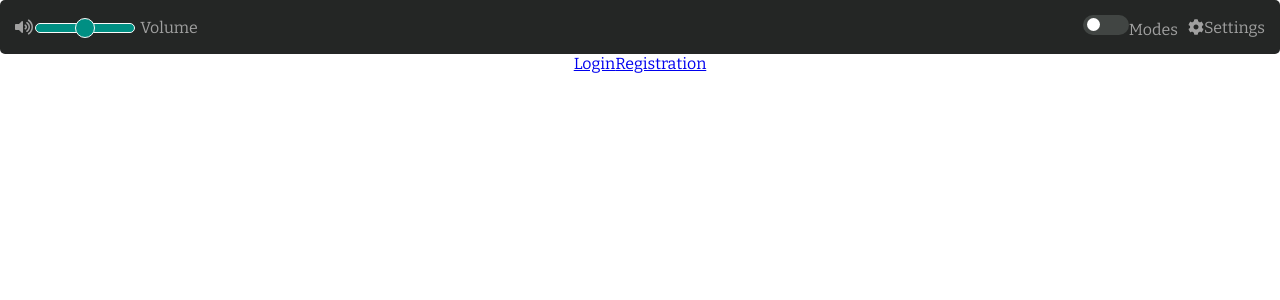
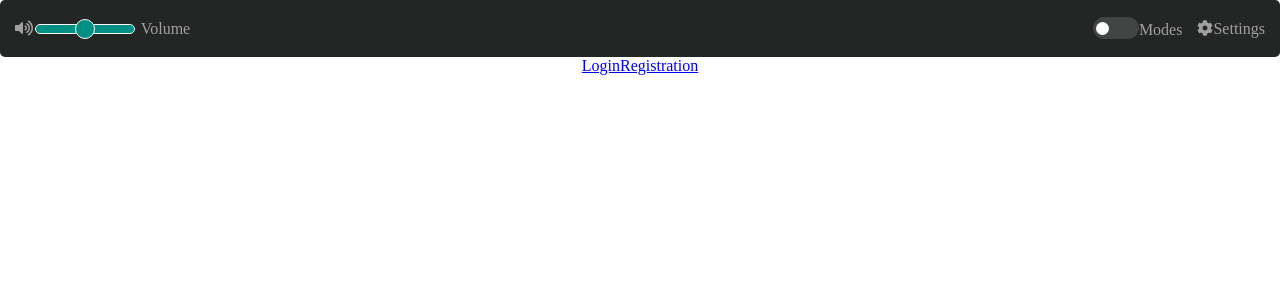
Before and after one commit to lv-411-nodejs/TheBestEqualizer, a React app: page / in a window 1280 px wide. Shown: the top 300 px of the page. Built offline with nearby package versions, Linux system fonts and the light colour scheme.

Commit message:
+css comb for my css

```diff
--- a/src/client/components/AdditionalConfigs/AdditionalConfigs.css
+++ b/src/client/components/AdditionalConfigs/AdditionalConfigs.css
@@ -1,155 +1,166 @@
-@import url('https://fonts.googleapis.com/css?family=Bitter&display=swap');
 
-html, body {
-  font-family: 'Bitter', serif;
+body, html {
+  font-family: Bitter, serif;
 }
 
-.flex{
-  display:flex;
+.flex {
+  display: flex;
 }
 
-.additionalSettings-container{
-  align-items: center;
+.additionalSettings-container {
   padding: 15px;
+  color: #a0a0a0;
+    -webkit-border-radius: 5px;
+      -moz-border-radius: 5px;
           border-radius: 5px;
   background-color: #242625;
-  color: #A0A0A0;
-  -webkit-border-radius: 5px;
-  -moz-border-radius: 5px;
+  align-items: center;
       -ms-border-radius: 5px;
         -o-border-radius: 5px;
 }
 
-.volumeElement{
+.volumeElement {
   margin-right: auto;
 }
-.modesElement{
-  margin-right: 10px;
+
+.modesElement {
+  line-height: 24px;
+  margin-right: 15px;
 }
-.additionalSettings-container > div:hover{
-  transition: .7s;
-  color: #CACACA;
+
+.additionalSettings-container > div:hover {
     -webkit-transition: .7s;
       -moz-transition: .7s;
       -ms-transition: .7s;
       -o-transition: .7s;
+          transition: .7s;
+  color: #cacaca;
 }
 
-input[type="range"] {
+input[type=range] {
   position: relative;
   display: inline-block;
   width: auto;
+  width: 100px;
+  background: 0 0;
   -webkit-appearance: none;
-  background: transparent;
-  width: 100px;
-}
-input[type="range"]:focus {
-  outline: none;
-}
-input[type="range"]::-ms-track {
-  width: 100px;
-  background: transparent;
-  border-color: transparent;
-  color: transparent;
-}
-input[type="range"]::-webkit-slider-thumb {
-  -webkit-appearance: none;
-  margin-top: -6px;
-
 }
 
-input[type="range"]::-webkit-slider-runnable-track {
-  background: #008F83;
-  border: 1px solid #FAFAFA;
-  border-radius: 15px;
+input[type=range]:focus {
+  outline: 0;
+}
+
+input[type=range]::-ms-track {
+  width: 100px;
+  color: transparent;
+  border-color: transparent;
+  background: 0 0;
+}
+
+input[type=range]::-webkit-slider-thumb {
+  margin-top: -6px;
+  -webkit-appearance: none;
+}
+
+input[type=range]::-webkit-slider-runnable-track {
   height: 10px;
+  border: 1px solid #fafafa;
   -webkit-border-radius: 15px;
     -moz-border-radius: 15px;
+        border-radius: 15px;
+  background: #008f83;
       -ms-border-radius: 15px;
       -o-border-radius: 15px;
 }
 
-input[type="range"]::-webkit-slider-thumb {
+input[type=range]::-webkit-slider-thumb {
   position: relative;
   width: 20px;
   height: 20px;
-  background: #008F83;
-  border: 1px solid #FAFAFA;
-  border-radius: 50%;
-  transition: background 0.2s;
-  -webkit-transition: background 0.2s;
-  -moz-transition: background 0.2s;
-  -ms-transition: background 0.2s;
-  -o-transition: background 0.2s;
+  -webkit-transition: background .2s;
+    -moz-transition: background .2s;
+    -ms-transition: background .2s;
+      -o-transition: background .2s;
+        transition: background .2s;
+  border: 1px solid #fafafa;
     -webkit-border-radius: 50%;
       -moz-border-radius: 50%;
+        border-radius: 50%;
+  background: #008f83;
     -ms-border-radius: 50%;
      -o-border-radius: 50%;
 }
 
-input[type="range"]:active::-webkit-slider-thumb {
-  background: #F4EED4;
+input[type=range]:active::-webkit-slider-thumb {
+    background: #f4eed4;
 }
 
-
 .switch {
-  align-self: center;
   position: relative;
   display: inline-block;
   width: 46px;
   height: 20px;
+    align-self: center;
 }
 
-.switch input {
+.switch input{
   display: none;
 }
+
 .switch input:checked + .slider {
   background-color: #eee;
 }
+
 .switch input:checked + .slider:before {
   -webkit-transform: translateX(26px);
-  transform: translateX(26px);
-  background: #008F83;
       -moz-transform: translateX(26px);
       -ms-transform: translateX(26px);
         -o-transform: translateX(26px);
+          transform: translateX(26px);
+    background: #008f83;
 }
 
 .slider {
   position: absolute;
-  cursor: pointer;
   top: 0;
-  left: 0;
   right: 0;
   bottom: 0;
-  background-color: #414543;
-  transition: .4s;
-  border-radius: 34px;
-  -webkit-border-radius: 34px;
-  -moz-border-radius: 34px;
-  -ms-border-radius: 34px;
-  -o-border-radius: 34px;
+  left: 0;
+  display: table-cell;
+  height: 20px;
+  margin-top: 2px;
+  cursor: pointer;
   -webkit-transition: .4s;
       -moz-transition: .4s;
       -ms-transition: .4s;
         -o-transition: .4s;
+          transition: .4s;
+  vertical-align: middle;
+  border: 1px solid #444;
+  -webkit-border-radius: 34px;
+      -moz-border-radius: 34px;
+          border-radius: 34px;
+  background-color: #414543;
+      -ms-border-radius: 34px;
+        -o-border-radius: 34px;
 }
+
 .slider:before {
   position: absolute;
-  content: "";
+    bottom: 3px;
+    left: 2px;
+    width: 13px;
     height: 13px;
-  width: 13px;
-  left: 4px;
-  bottom: 4px;
-  transition: .4s;
-  border-radius: 50%;
-  background-color: white;
+    content: '';
     -webkit-transition: .4s;
        -moz-transition: .4s;
         -ms-transition: .4s;
          -o-transition: .4s;
+            transition: .4s;
     -webkit-border-radius: 50%;
        -moz-border-radius: 50%;
+            border-radius: 50%;
+    background-color: #fff;
         -ms-border-radius: 50%;
          -o-border-radius: 50%;
 }
--- a/src/client/components/AdditionalConfigs/AdditionalConfigs.js
+++ b/src/client/components/AdditionalConfigs/AdditionalConfigs.js
@@ -22,10 +22,10 @@ class AdditionalConfigs extends Component {
           </label>
           Modes
         </div>
-        <div>
+        <di className='settings'>
           { cogIcon }
           Settings
-        </div>
+        </di>
       </section>
     )
   }
```
Lines whose indentation alone changed are shown as unchanged.
